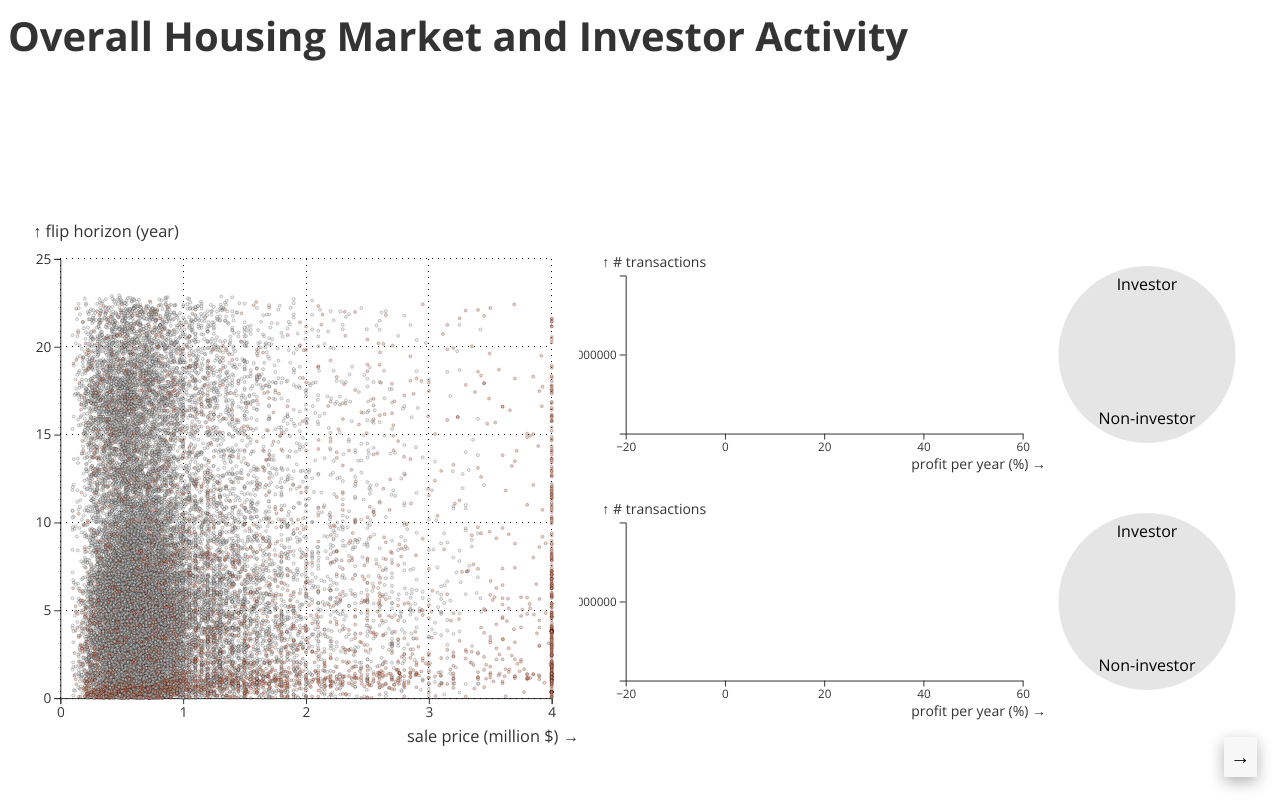
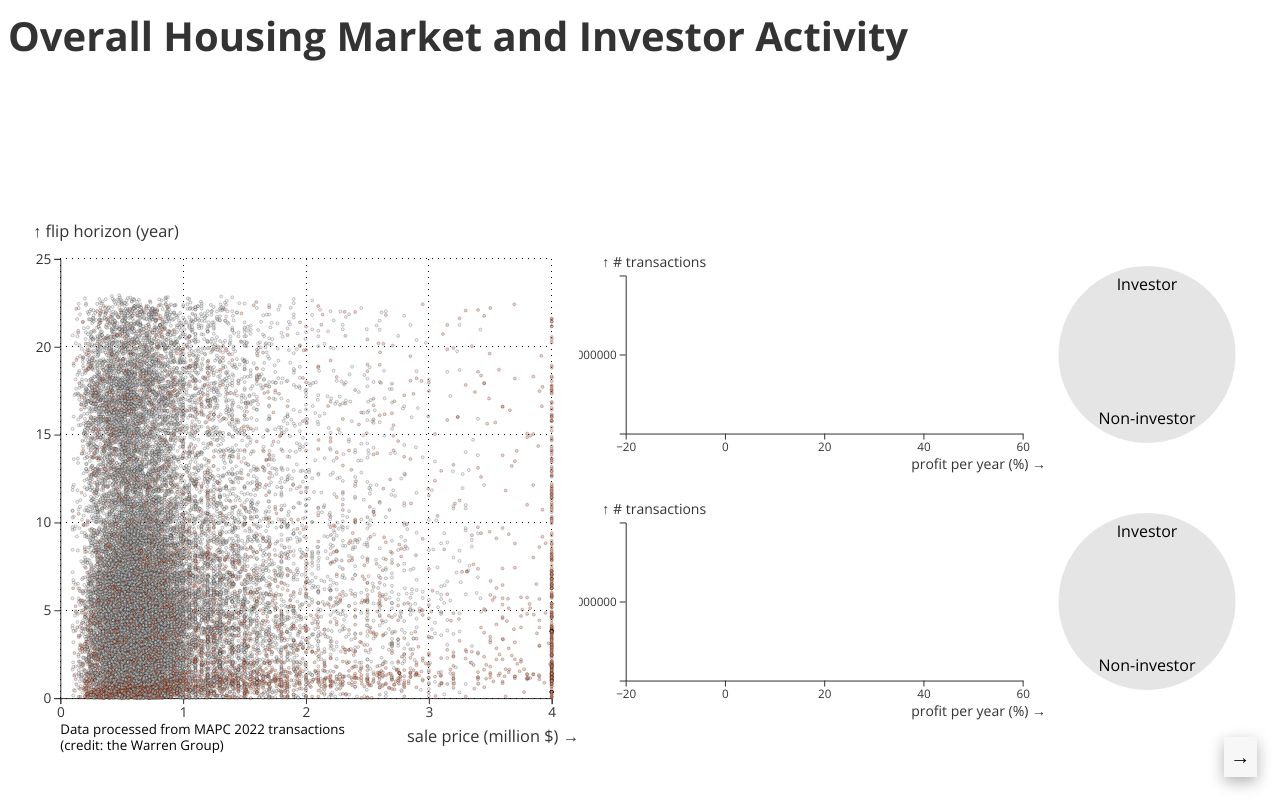
Before and after one commit to flipsides-mit/flipsides-mit.github.io, a SvelteKit app: page / in a window 1280 px wide. Built offline with nearby package versions, Linux system fonts and the light colour scheme.

Commit message:
Add data source

```diff
--- a/src/routes/investor-activity.svelte
+++ b/src/routes/investor-activity.svelte
@@ -307,6 +307,17 @@
 
 <div class="container" bind:clientWidth={width} bind:clientHeight={height}>
   <svg bind:this={svg} width="100%" height="100%" font-weight="300">
+	<text
+	  x="{margin.left}" y="{height - 0.3 * margin.bottom}"
+	  text-anchor="start"
+	  style="font-size: 10pt">
+	  <tspan dy="-0.2em">
+		Data processed from MAPC 2022 transactions
+	  </tspan>
+	  <tspan x="{margin.left}" dy="1.2em">
+		(credit: the Warren Group)
+	  </tspan>
+	</text>
 	<g transform="translate(0, {height - margin.bottom})"
 	   bind:this={xAxis}>
 	  <text class="axislabel"
```
